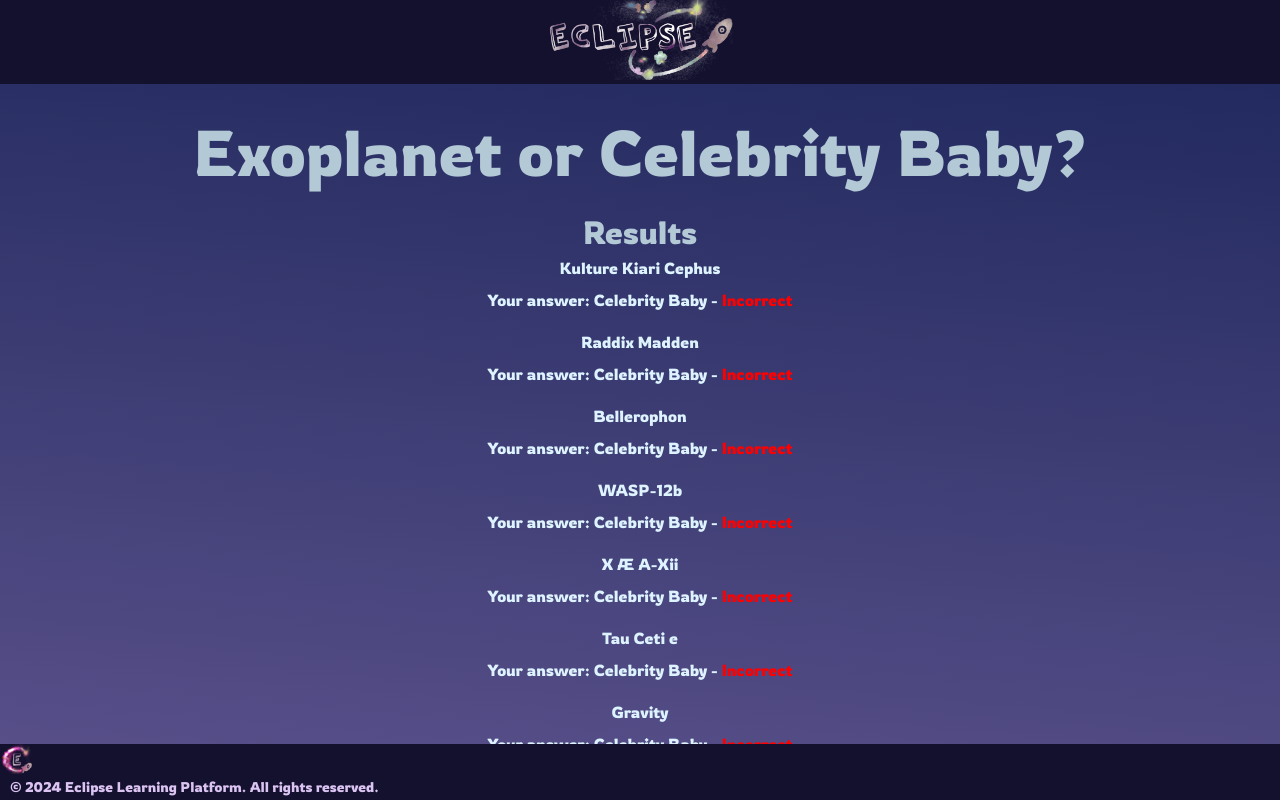
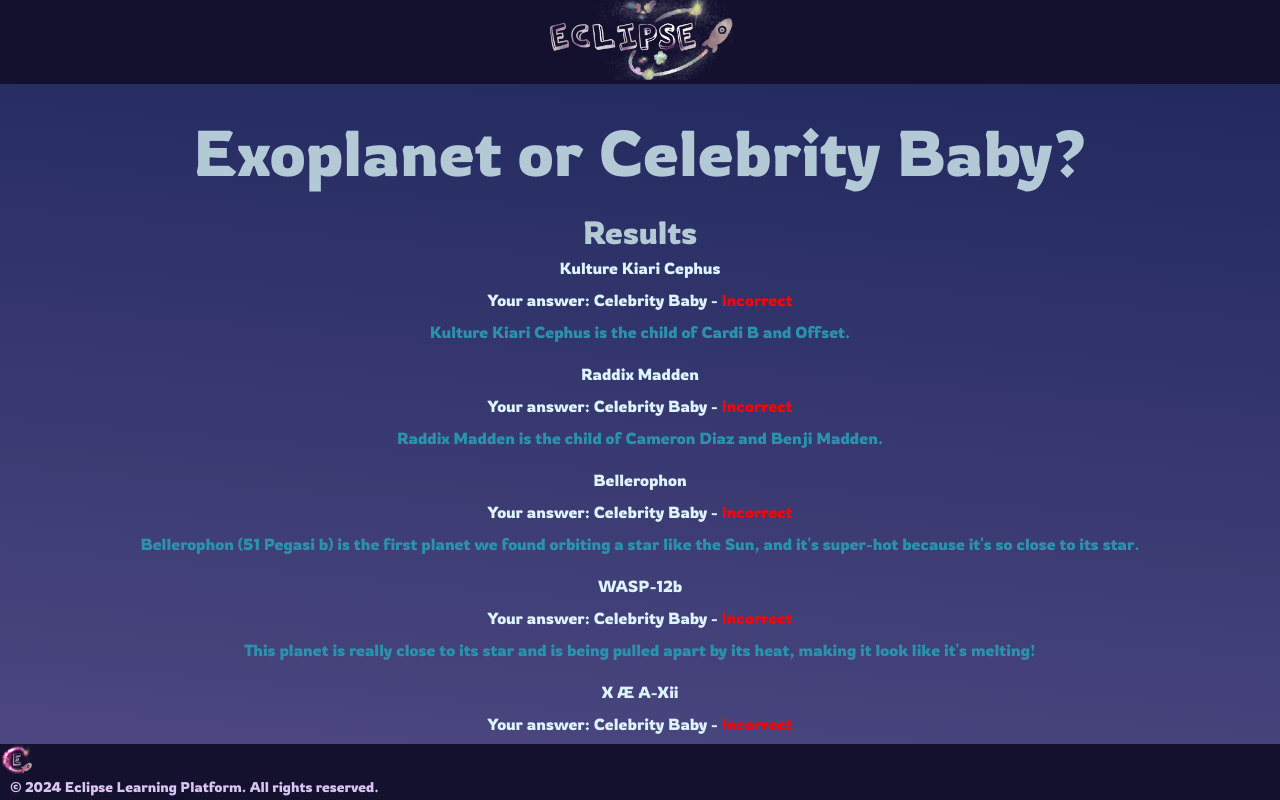
Before and after one commit to obymael/exoplanet.exe, a Vue app in the folder EXOPLANET.EXE/: page /PlanetName in a window 1280 px wide. Both pictures are taken after a click on the button "Submit Answers". Shown: the top 800 px of the page. Built offline with nearby package versions, Linux system fonts and the light colour scheme.

Commit message:
#21 Add extra detail to answers in results

```diff
--- a/EXOPLANET.EXE/package.json
+++ b/EXOPLANET.EXE/package.json
@@ -11,6 +11,7 @@
     "format": "prettier --write src/"
   },
   "dependencies": {
+    "canvas-confetti": "^1.9.3",
     "vue": "^3.4.29",
     "vue-router": "^4.4.5"
   },
--- a/EXOPLANET.EXE/src/components/PlanetName.vue
+++ b/EXOPLANET.EXE/src/components/PlanetName.vue
@@ -27,7 +27,8 @@
           <li v-for="(question, index) in questions" :key="index">
             <p>{{ question.question }}</p>
             <p>Your answer: {{ answers[index] ? 'Exoplanet' : 'Celebrity Baby' }} - <span :class="{ correct: isCorrect(index), incorrect: !isCorrect(index) }">{{ isCorrect(index) ? 'Correct' : 'Incorrect' }}</span></p>
-            </li>
+            <p class="darker-p">{{ questions[index].extraText }}</p>
+        </li>
         </ul>
         <h3>You got {{ score }} out of {{ questions.length }} correct!</h3>
         <div class="end-options-nav">
@@ -54,26 +55,26 @@
     data() {
       return {
         allQuestions: [
-          { question: "Kepler-452b", answer: true },
-          { question: "X Æ A-Xii", answer: false },
-          { question: "Raddix Madden", answer: false },
-          { question: "Bellerophon", answer: true },
-          { question: "Pilot Inspektor", answer: false },
-          { question: "Audio Science", answer: false },
-          { question: "Barnard's Star b", answer: true },
-          { question: "Stormi Webster", answer: false },
-          { question: "Gravity", answer: false},
-          { question: "Rocket Zot", answer: false},
-          { question: "Osiris", answer: true},
-          { question: "Tau Ceti e", answer: true},
-          { question: "TRAPPIST-1e", answer: true},
-          { question: "Kulture Kiari Cephus", answer: false},
-          { question: "Bear Blaze", answer: false},
-          { question: "Proxima Centauri b", answer: true},
-          { question: "WASP-12b", answer: true},
-          { question: "Reign Aston Disick", answer: false},
-          { question: "Teegarden b", answer: true},
-          { question: "Gliese 581g", answer: true}
+          { question: "Kepler-452b", answer: true, extraText: "This planet is sometimes called 'Earth’s cousin' because it's similar in size to Earth and orbits a star like the Sun."},
+          { question: "X Æ A-Xii", answer: false, extraText: "X Æ A-Xii is the child of Elon Musk and Grimes." },
+          { question: "Raddix Madden", answer: false, extraText: "Raddix Madden is the child of Cameron Diaz and Benji Madden."},
+          { question: "Bellerophon", answer: true, extraText: "Bellerophon (51 Pegasi b) is the first planet we found orbiting a star like the Sun, and it's super-hot because it's so close to its star." },
+          { question: "Pilot Inspektor", answer: false, extraText:"Pilot Inspektor is the child of Jason Lee and Beth Riesgraf."},
+          { question: "Audio Science", answer: false, extraText: "Audio Science is the child of Shannyn Sossamon and Dallas Clayton." },
+          { question: "Barnard's Star b", answer: true, extraText: "Barnard’s Star b is a frozen, rocky planet that orbits one of the closest stars to Earth." },
+          { question: "Stormi Webster", answer: false, extraText: "Stormi Webster is the child of Kylie Jenner and Travis Scott." },
+          { question: "Gravity", answer: false, extraText: "Gravity is the child of Lucky Blue Smith and Stormi Bree."},
+          { question: "Rocket Zot", answer: false, extraText: "Rocket Zot is the child of Sam Worthington and Lara Bingle."},
+          { question: "Osiris", answer: true, extraText: "Osiris (HD 209458 b)  is a big, very hot planet, and it's famous because scientists saw its atmosphere blowing away like a tail behind it."},
+          { question: "Tau Ceti e", answer: true, extraText: "Tau Ceti e is in a star system close to Earth and is in the 'habitable zone,' meaning it could have the right temperature for water. "},
+          { question: "TRAPPIST-1e", answer: true, extraText: "TRAPPIST-1e is part of a family of seven planets, all close to their star, and some of them could even have water."},
+          { question: "Kulture Kiari Cephus", answer: false, extraText: "Kulture Kiari Cephus is the child of Cardi B and Offset." },
+          { question: "Bear Blaze", answer: false, extraText: "Bear Blaze is the child of Kate Winslet and Ned Rocknroll."},
+          { question: "Proxima Centauri b", answer: true, extraText: "This planet is the closest one to Earth outside of our solar system, orbiting the star next to the Sun!"},
+          { question: "WASP-12b", answer: true, extraText: "This planet is really close to its star and is being pulled apart by its heat, making it look like it's melting!"},
+          { question: "Reign Aston Disick", answer: false, extraText: "Reign Aston Disick is the child of Kourtney Kardashian and Scott Disick."},
+          { question: "Teegarden b", answer: true, extraText: "Teegarden b is an Earth-sized planet in a nearby star system that could be a good place to search for signs of life."},
+          { question: "Gliese 581g", answer: true, extraText: "Scientists think Gliese 581g might be a planet where life could exist because it’s not too hot or cold."}
         ],
         answers: [],
       score: null,
@@ -204,6 +205,9 @@ h2{
   color: var(--color-light-text);
   line-height: 2rem;
 }
+.results .darker-p{
+    color:rgb(43, 146, 174);
+}
 
 h3{
   font-size: 2rem;
--- a/package.json
+++ b/package.json
@@ -17,6 +17,7 @@
   },
   "devDependencies": {
     "@rushstack/eslint-patch": "^1.8.0",
+    "@types/canvas-confetti": "^1.6.4",
     "@vitejs/plugin-vue": "^5.0.5",
     "@vue/eslint-config-prettier": "^9.0.0",
     "eslint": "^8.57.0",
```
Also changed, not shown: 2 other files (tests, documents, lock files or other folders).
